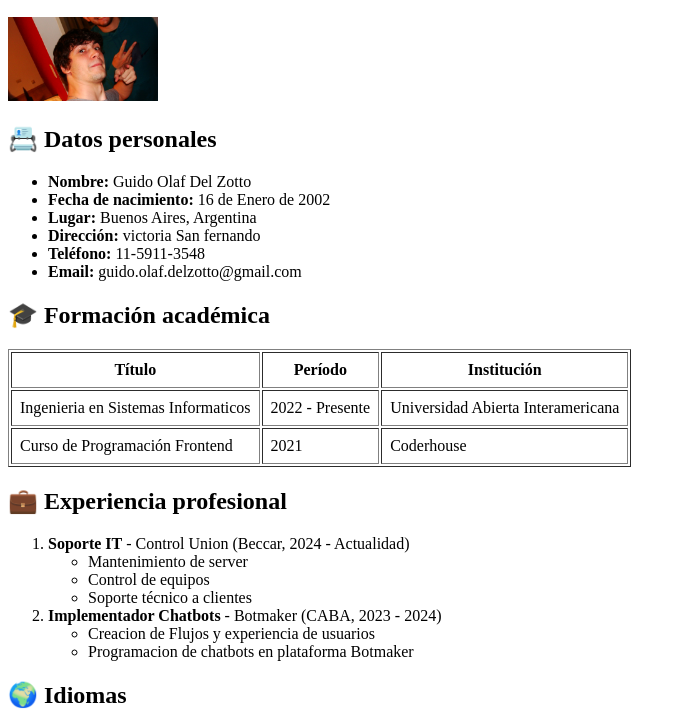
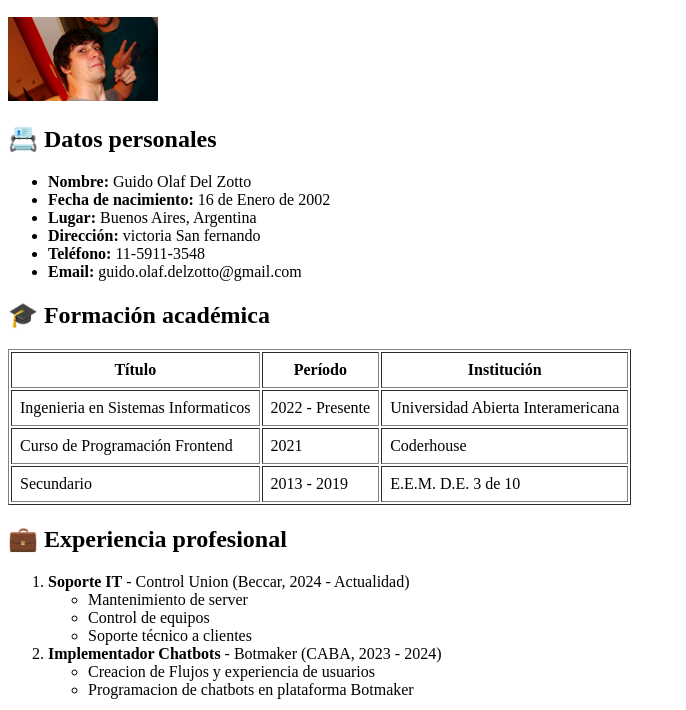
Before and after one commit to Guido-DelZotto/DesarrolloWeb, a plain HTML site: page Ejercicio Clase 3/Ejercicio Red Social/Perfil Red Social.html in a window 1280 px wide. Shown: the part 112-822 px from the top of the page, without its empty margins (0-686 px from the left). Drawn offline with Linux system fonts and the light colour scheme.

Commit message:
Agregar Secundario

```diff
--- a/Ejercicio Clase 3/Ejercicio Red Social/Perfil Red Social.html
+++ b/Ejercicio Clase 3/Ejercicio Red Social/Perfil Red Social.html
@@ -48,6 +48,11 @@
           <td>Curso de Programación Frontend</td>
           <td>2021</td>
           <td>Coderhouse</td>
+        </tr>
+        <tr>
+          <td>Secundario</td>
+          <td>2013 - 2019</td>
+          <td>E.E.M. D.E. 3 de 10</td>
         </tr>
       </tbody>
     </table>
```
